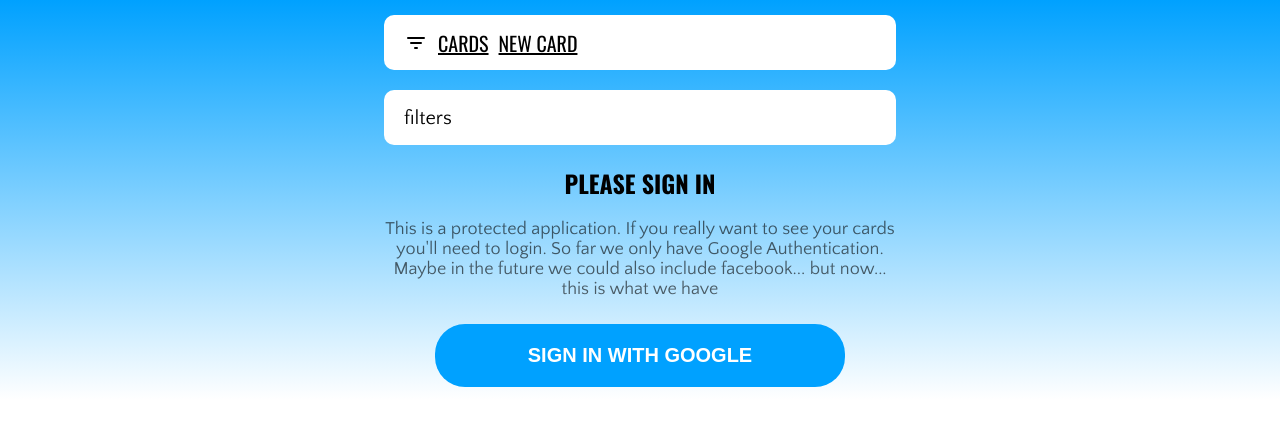
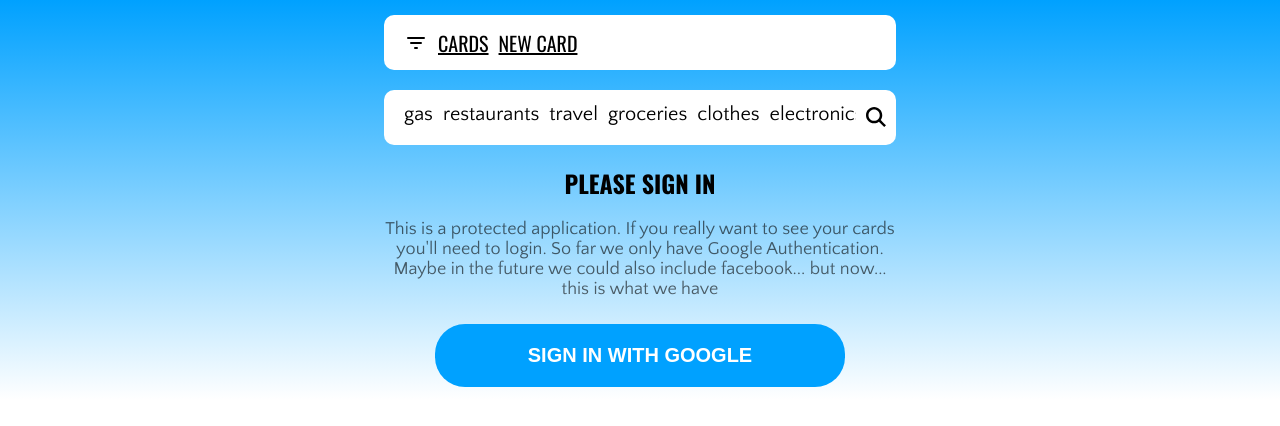
Before and after one commit to julioarhernandez/cards, a Vue app: page /signin in a window 1280 px wide. Both pictures are taken after a click on the link 416 px from the left and 42 px from the top of the page. Shown: the top 426 px of the page. Built offline with nearby package versions, Linux system fonts and the light colour scheme; no server answers.

Commit message:
Filter menu added to nav - filters dynamic categories - toggle search - better ui -

```diff
--- a/src/components/Filter/Filter.html
+++ b/src/components/Filter/Filter.html
@@ -1,5 +1,20 @@
 <div class="filter">
     <div class="filter-container">
-        filters here
+        <ul>
+            <li v-for="filter in filters">
+                {{ filter.name }}
+            </li>
+        </ul>
+    </div>
+    <div class="filter-search">
+        <div class="filter-search-form" v-show="showSearch">
+            <input class="filter-search-input" type="text" v-model="searchContent" />
+        </div>
+        <div class="filter-search-link">
+            <a href="#" @click.prevent="showSearch = !showSearch">
+                <img class="filter-search-link-icon" src="/src/assets/search.svg" />
+            </a>
+        </div>
+
     </div>
 </div>
--- a/src/components/Filter/Filter.js
+++ b/src/components/Filter/Filter.js
@@ -1,4 +1,5 @@
 import { defineComponent } from "vue";
+import filters from "@/helpers/filters.js";
 
 export default defineComponent({
     name: 'Filter',
@@ -6,6 +7,9 @@ export default defineComponent({
     data(){
         return {
             show: false,
+            showSearch: false,
+            searchContent: "",
+            filters,
         }
     },
     methods:{
--- a/src/components/Filter/Filter.scss
+++ b/src/components/Filter/Filter.scss
@@ -1,7 +1,32 @@
 .filter{
-    background: white;
-    border-radius: 15px;
+    display: flex;
+    width: 100%;
+    gap: 10px;
     &-container{
-        padding: 10px;
+        flex: 1 1 100%;
+        overflow-x: scroll;
+        /* hide overflow scrollbars */
+        -ms-overflow-style: none;  /* IE and Edge */
+        scrollbar-width: none;  /* Firefox */
+        &::-webkit-scrollbar {
+            display: none;
+        }
+    }
+    &-search{
+        flex-shrink: 0;
+        display: flex;
+        gap: 5px;
+        &-link {
+            &-icon{
+                height: 20px;
+            }
+        }
+        &-input{
+            width: 80px;
+        }
+    }
+    ul{
+        display: inline-flex;
+        gap: 10px;
     }
 }
--- a/src/components/Nav/Nav.html
+++ b/src/components/Nav/Nav.html
@@ -22,6 +22,6 @@
         </div>
     </div>
     <div class="nav-filters" v-show="showFilter">
-        filters
+        <Filter />
     </div>
 </nav>
--- a/src/components/Nav/Nav.js
+++ b/src/components/Nav/Nav.js
@@ -1,8 +1,11 @@
 import { defineComponent } from "vue";
+import Filter from "@/components/Filter/Filter.vue";
+
 
 export default defineComponent({
     name: 'Nav',
     props: ['userAvatar', 'handleSignOut'],
+    components: { Filter },
     data(){
         return {
             showMenu: false,
--- /dev/null
+++ b/src/helpers/filters.js
@@ -0,0 +1,43 @@
+const filters = [
+    {
+        'name': 'gas',
+        'icon': 'gas',
+        'slug': 'gas'
+    },
+    {
+        'name': 'restaurants',
+        'icon': 'restaurants',
+        'slug': 'restaurants'
+    },
+    {
+        'name': 'travel',
+        'icon': 'travel',
+        'slug': 'travel'
+    },
+    {
+        'name': 'groceries',
+        'icon': 'groceries',
+        'slug': 'groceries'
+    },
+    {
+        'name': 'clothes',
+        'icon': 'clothes',
+        'slug': 'clothes'
+    },
+    {
+        'name': 'electronics',
+        'icon': 'electronics',
+        'slug': 'electronics'
+    },
+    {
+        'name': 'pharmacy',
+        'icon': 'pharmacy',
+        'slug': 'pharmacy'
+    },
+    {
+        'name': 'home',
+        'icon': 'home',
+        'slug': 'home'
+    }
+];
+export default filters;
```
Also changed, not shown: src/assets/search.svg (added).
